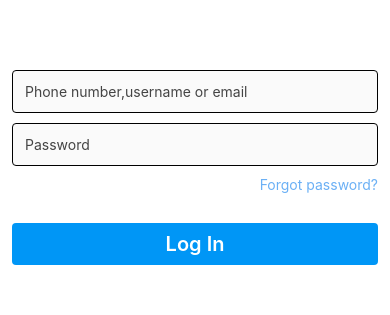
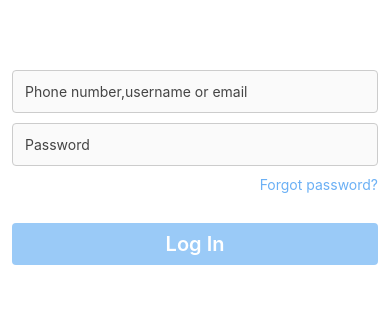
Before and after one commit to ArturSmetanka/instagram_project, a React Native app: screen /LoginScreen in a window 390 px wide. Shown: the part 220-535 px from the top of the page. Built offline with nearby package versions, Linux system fonts and the light colour scheme.

Commit message:
Add last styles changing
added email and pasword conditions,when valids are wrong, borders are reds

```diff
--- a/componets/loginScreen/LoginForm.js
+++ b/componets/loginScreen/LoginForm.js
@@ -1,10 +1,37 @@
 import React from 'react'
 import { View, Text, TextInput, StyleSheet, Pressable, TouchableOpacity } from 'react-native'
+import { Formik } from 'formik'
+import * as Yup from 'yup'
+import Validator from 'email-validator'
+import { useState } from 'react'
+import { borderColor } from 'react-native/Libraries/Components/View/ReactNativeStyleAttributes'
 
 const LoginForm = () => {
+
+    const LoginFormSchema = Yup.object().shape({
+        email: Yup.string().email().required('An email is required'),
+        password: Yup.string()
+        .required()
+        .min(6, 'Your passwoed has to have at least 8 characters')
+    })
+
     return (
         <View style = {styles.wrapper}>
-            <View style = {styles.inputField}>
+
+            <Formik
+                initialValues={{email:'',password: ''}}
+                onSubmit={values => {
+                    console.log(values)
+                }}
+                validationSchema={LoginFormSchema}
+                validateOnMount={true}
+            >
+                {({handleChange,handleBlur,handleSubmit,values,isValid})=>(
+
+            <>
+            <View style = {[styles.inputField,
+            {borderColor: values.email.length < 1 || Validator.validate(values.email)? '#ccc' : 'red'}
+            ]}>
             <TextInput
                 placeholderTextColor={'#444'}
                 placeholder ='Phone number,username or email'
@@ -12,10 +39,21 @@ const LoginForm = () => {
                 keyboardType='email-address'
                 textContentType='emailAddress'
                 autoFocus={true}
+                onChangeText={handleChange('email')}
+                onBlur={handleBlur('email')}
+                value={values.email}
             />
 
             </View>
-            <View style = {styles.inputField}>
+            <View style = {[styles.inputField,
+                {
+                    borderColor:
+                1 > values.password.length || values.password.length >= 6
+                ? '#ccc'
+                : 'red'
+            },
+
+            ]}>
             <TextInput
                 placeholderTextColor={'#444'}
                 placeholder ='Password'
@@ -23,13 +61,17 @@ const LoginForm = () => {
                 autoCorrect ={false}
                 secureTextEntry ={true}
                 textContentType='password'
+                onChangeText={handleChange('password')}
+                onBlur={handleBlur('password')}
+                value={values.password}
             />
 
             </View>
             <View style ={{alignItems: 'flex-end',marginBottom: 30,}}>
                 <Text style = {{ color: '#6BB0F5'}}>Forgot password?</Text>
             </View>
-            <Pressable titleSize = { 20 } style = {styles.button} onPress={() => {console.log("You cliked me!")}}>
+            <Pressable titleSize = { 20 } style = {styles.button(isValid)} disabled ={!isValid}
+                onPress={handleSubmit}>
                 <Text style = {styles.buttonText}>Log In</Text>
             </Pressable>
 
@@ -39,7 +81,9 @@ const LoginForm = () => {
                     <Text style = {{color: '#6BB0F5'}}> Sign Up</Text>
                 </TouchableOpacity>
             </View>
-
+            </>
+            )}
+            </Formik>
         </View>
     )
 }
@@ -54,13 +98,13 @@ const styles = StyleSheet.create({
         marginBottom: 10,
         borderWidth: 1,
     },
-    button:{
-        backgroundColor: '#0096F6',
+    button: isValid=> ({
+        backgroundColor: isValid ?  '#0096F6' :'#9ACAF7',
         alignItems: 'center',
         justifyContent: 'center',
         minHeight: 42,
         borderRadius: 4,
-    },
+    }),
     buttonText: {
         fontWeight: '600',
         color:'#fff',
--- a/package.json
+++ b/package.json
@@ -12,6 +12,7 @@
   "dependencies": {
     "@react-navigation/native": "^6.0.6",
     "@react-navigation/stack": "^6.0.11",
+    "email-validator": "^2.0.4",
     "expo": "~44.0.0",
     "expo-status-bar": "~1.2.0",
     "formik": "^2.2.9",
```
Also changed, not shown: 1 other file (tests, documents, lock files or other folders).
